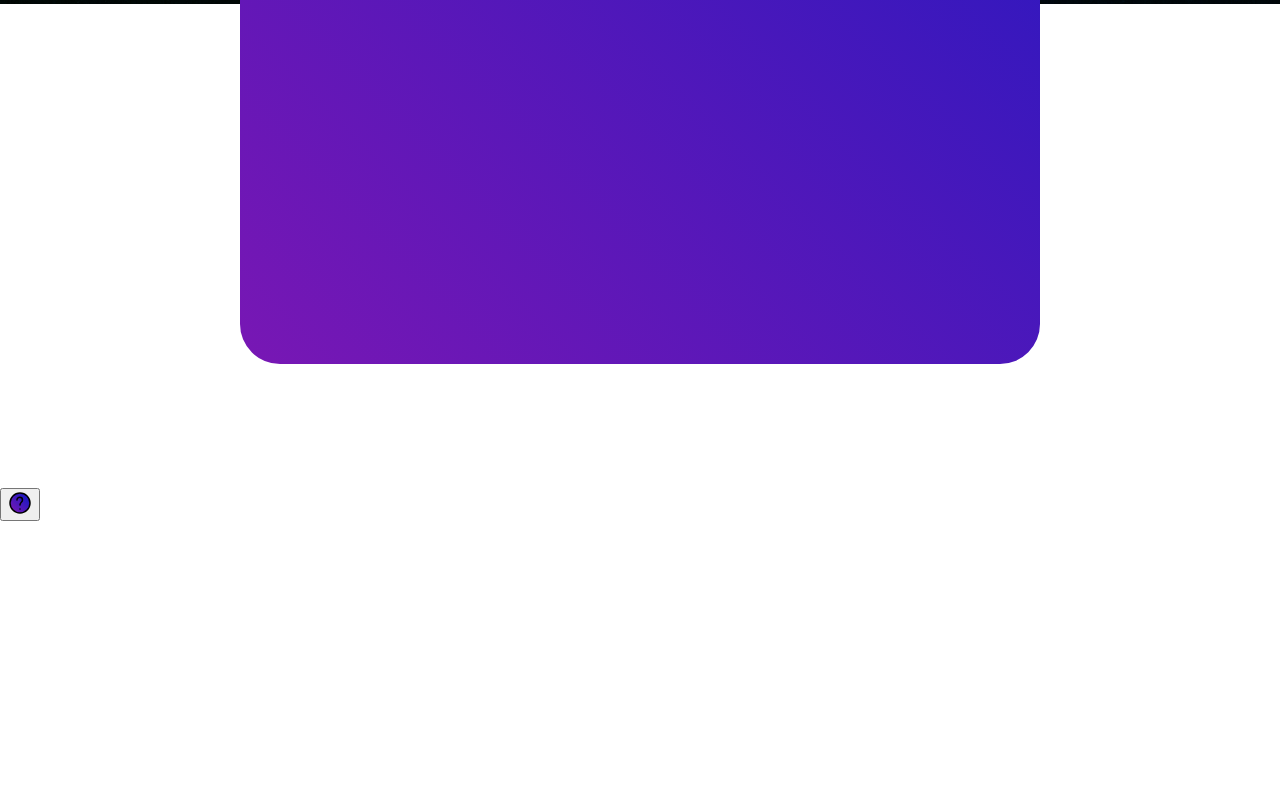
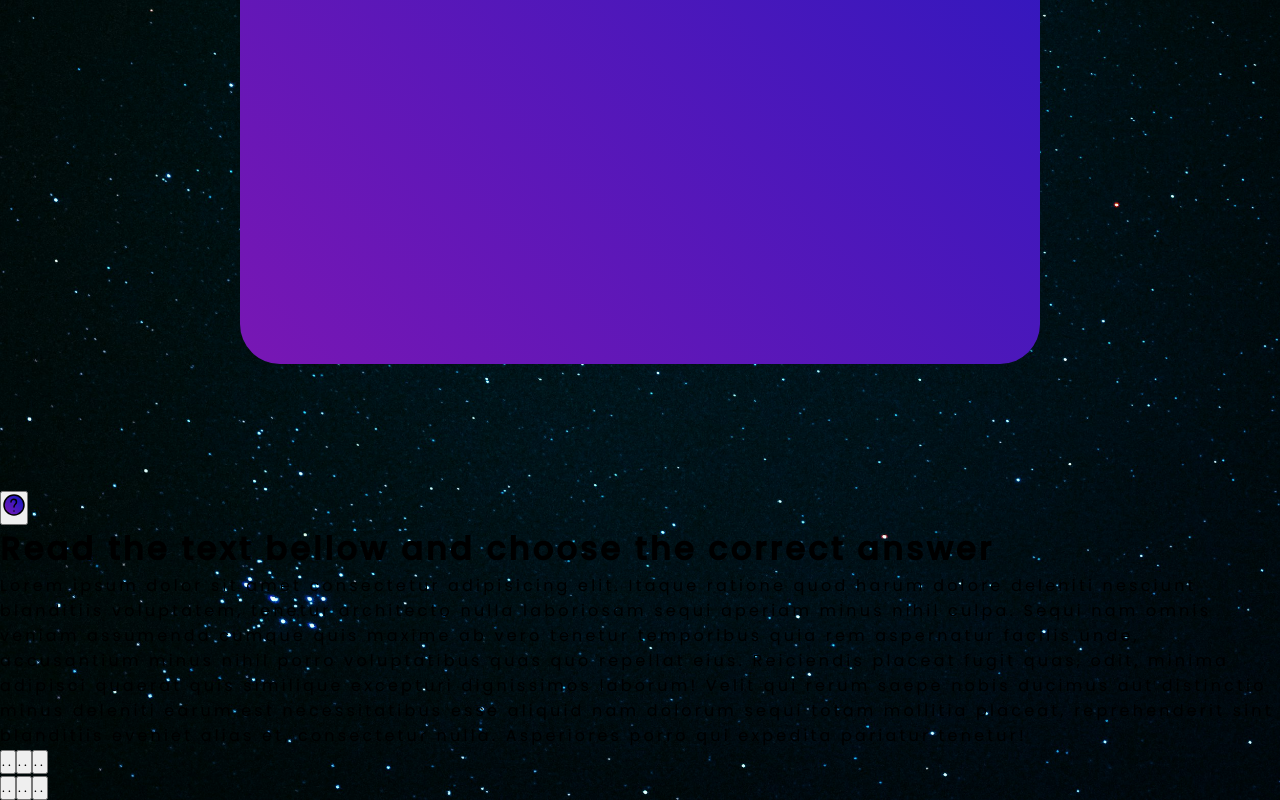
Before and after one commit to NathFDev/Gingo, a Vue app: page /expert in a window 1280 px wide. Before the commit this address had no page. Shown: the part 796-1596 px from the top of the page. Before the commit the page ends 1317 px from the top, so only its background shows below. Built offline with nearby package versions, Linux system fonts and the light colour scheme.

Commit message:
Finishing UI

```diff
--- a/package.json
+++ b/package.json
@@ -3,7 +3,7 @@
   "version": "0.0.0",
   "private": true,
   "scripts": {
-    "dev": "vite",
+    "dev": "vite --open",
     "build": "vite build",
     "preview": "vite preview",
     "lint": "eslint . --ext .vue,.js,.jsx,.cjs,.mjs --fix --ignore-path .gitignore",
--- a/src/assets/main.css
+++ b/src/assets/main.css
@@ -1,12 +1,15 @@
+@import url('https://fonts.googleapis.com/css2?family=Poppins:wght@400;500&display=swap');
+
 body {
-  margin: 0;
-  height: 100vh;
-  box-sizing: border-box;
-}
-
-#app {
-  height: 100%;
   background-image: url('philip-myrtorp-7qaqY9a3H0c-unsplash.jpg');
   background-size: cover;
   background-position: center;
 }
+
+* {
+  margin: 0;
+  padding: 0;
+  box-sizing: border-box;
+  font-family: 'Poppins', 'Sans Serif';
+  letter-spacing: 0.2rem;
+}
--- /dev/null
+++ b/src/components/BaseContainer.vue
@@ -0,0 +1,14 @@
+<template>
+  <div class="w-screen border-white border-solid border-4">
+    <h1 class="text-white font-bold text-4xl text-center align-middle p-2">
+      {{ desc }}
+    </h1>
+    <slot />
+  </div>
+</template>
+
+<script setup>
+const props = defineProps({
+  desc: String
+})
+</script>
--- /dev/null
+++ b/src/components/OptionButton.vue
@@ -0,0 +1,13 @@
+<template>
+  <button
+    class="w-72 h-16 font-bold text-xl border-none rounded-lg bg-gradient-to-tr from-[#0F0F0F] to-[#2d0d6c] shadow-inner text-white text-4 shadow-[#4118bc]"
+  >
+    {{ desc }}
+  </button>
+</template>
+
+<script setup>
+const props = defineProps({
+  desc: String
+})
+</script>
--- /dev/null
+++ b/src/components/ProgressBar.vue
@@ -0,0 +1,11 @@
+<template>
+  <div class="h-20">
+    <div class="h-4 relative top-1/2 translate-y-[-50%] w-full rounded-full bg-gray-600">
+      <span
+        class="relative block h-full w-1/2 rounded-full bg-gradient-to-r from-[#7f17b3] to-[#0918c4]"
+      ></span>
+    </div>
+  </div>
+</template>
+
+<script setup></script>
--- a/src/components/TheNav.vue
+++ b/src/components/TheNav.vue
@@ -1,8 +1,8 @@
 <template>
   <BaseModal v-if="showModal" @close="toggleModal" />
-  <nav class="flex justify-between py-8 px-14 w-screen">
+  <nav class="flex justify-between py-6 px-12 w-screen">
     <RouterLink to="/">
-      <svg class="w-12 h-12" viewBox="0 0 32 32" xmlns="http://www.w3.org/2000/svg">
+      <svg class="w-10 h-10" viewBox="0 0 32 32" xmlns="http://www.w3.org/2000/svg">
         <defs>
           <linearGradient id="myGradient" x1="100%" y1="0%" x2="0%" y2="100%">
             <stop offset="0%" style="stop-color: #0918c4; stop-opacity: 1" />
@@ -18,7 +18,7 @@
     </RouterLink>
     <button @click="toggleModal">
       <svg
-        class="w-12 h-12"
+        class="w-10 h-10"
         height="24"
         stroke-width="1.5"
         viewBox="0 0 24 24"
--- a/src/router/index.js
+++ b/src/router/index.js
@@ -1,5 +1,8 @@
 import { createRouter, createWebHistory } from 'vue-router'
 import HomeView from '../views/HomeView.vue'
+import BeginnerView from '../views/BeginnerView.vue'
+import IntermediateView from '../views/IntermediateView.vue'
+import ExpertView from '../views/ExpertView.vue'
 
 const router = createRouter({
   history: createWebHistory(import.meta.env.BASE_URL),
@@ -8,6 +11,21 @@ const router = createRouter({
       path: '/',
       name: 'home',
       component: HomeView
+    },
+    {
+      path: '/beginner',
+      name: 'beginner',
+      component: BeginnerView
+    },
+    {
+      path: '/intermediate',
+      name: 'intermediate',
+      component: IntermediateView
+    },
+    {
+      path: '/expert',
+      name: 'expert',
+      component: ExpertView
     }
   ]
 })
--- a/src/views/BeginnerView.vue
+++ b/src/views/BeginnerView.vue
@@ -0,0 +1,24 @@
+<template>
+  <BaseContainer desc="Which kanji is correct for following images">
+    <div
+      class="flex justify-center items-center border-pink-500 border-solid border-4 w-full min-h-[60vh]"
+    >
+      <div class="bg-[#0F0F0F] border-solid border-[#2d0d6c] border-8 rounded-3xl mx-8">
+        <img src="#" class="w-72 h-72" alt="Question images" />
+      </div>
+      <div class="flex flex-col justify-between items-center gap-6 mx-8 p-4">
+        <OptionButton desc=".." />
+        <OptionButton desc=".." />
+        <OptionButton desc=".." />
+        <OptionButton desc=".." />
+      </div>
+    </div>
+    <ProgressBar></ProgressBar>
+  </BaseContainer>
+</template>
+
+<script setup>
+import BaseContainer from '../components/BaseContainer.vue'
+import OptionButton from '../components/OptionButton.vue'
+import ProgressBar from '../components/ProgressBar.vue'
+</script>
--- a/src/views/ExpertView.vue
+++ b/src/views/ExpertView.vue
@@ -0,0 +1,40 @@
+<template>
+  <BaseContainer desc="Read the text bellow and choose the correct answer">
+    <div class="flex flex-col gap-6 justify-center items-center w-full min-h-[60vh] p-4">
+      <div
+        class="w-[80%] bg-[#0F0F0F] border-solid border-[#2d0d6c] border-8 rounded-3xl min-h-[20rem] p-4 text-justify"
+      >
+        <span class="text-white align-top text-md text bold"
+          >Lorem ipsum dolor sit amet consectetur adipisicing elit. Itaque ratione quod harum dolore
+          deleniti nesciunt blanditiis voluptatem, tenetur architecto nulla laboriosam sequi aperiam
+          minus nihil culpa. Sequi nam omnis veniam assumenda cumque quis maxime ab vero tenetur
+          temporibus quia rem aspernatur facilis unde, accusantium minus nihil porro voluptatibus
+          quas quo repellat eius. Reiciendis placeat fugit quas, odit, minima adipisci quaerat quis
+          similique excepturi dignissimos laborum! Velit qui rerum saepe nobis ducimus aut
+          distinctio minus deleniti earum est necessitatibus esse aliquid nam dolorum sequi totam
+          mollitia placeat, reprehenderit sint blanditiis eveniet alias et, consectetur nulla.
+          Asperiores porro qui expedita pariatur tenetur!</span
+        >
+      </div>
+      <div class="flex">
+        <div class="flex flex-col justify-between items-center gap-6 mx-12 p-4">
+          <OptionButton desc=".." />
+          <OptionButton desc=".." />
+          <OptionButton desc=".." />
+        </div>
+        <div class="flex flex-col justify-between items-center gap-6 mx-12 p-4">
+          <OptionButton desc=".." />
+          <OptionButton desc=".." />
+          <OptionButton desc=".." />
+        </div>
+      </div>
+    </div>
+    <ProgressBar></ProgressBar>
+  </BaseContainer>
+</template>
+
+<script setup>
+import BaseContainer from '../components/BaseContainer.vue'
+import OptionButton from '../components/OptionButton.vue'
+import ProgressBar from '../components/ProgressBar.vue'
+</script>
--- a/src/views/IntermediateView.vue
+++ b/src/views/IntermediateView.vue
@@ -0,0 +1,27 @@
+<template>
+  <BaseContainer desc="Which one is the correct pair?">
+    <div
+      class="flex justify-center items-center border-pink-500 border-solid border-4 w-full min-h-[60vh]"
+    >
+      <div class="flex flex-col justify-between items-center gap-6 mx-12 p-4">
+        <OptionButton desc=".." />
+        <OptionButton desc=".." />
+        <OptionButton desc=".." />
+        <OptionButton desc=".." />
+      </div>
+      <div class="flex flex-col justify-between items-center gap-6 mx-12 p-4">
+        <OptionButton desc=".." />
+        <OptionButton desc=".." />
+        <OptionButton desc=".." />
+        <OptionButton desc=".." />
+      </div>
+    </div>
+    <ProgressBar></ProgressBar>
+  </BaseContainer>
+</template>
+
+<script setup>
+import BaseContainer from '../components/BaseContainer.vue'
+import OptionButton from '../components/OptionButton.vue'
+import ProgressBar from '../components/ProgressBar.vue'
+</script>
```
